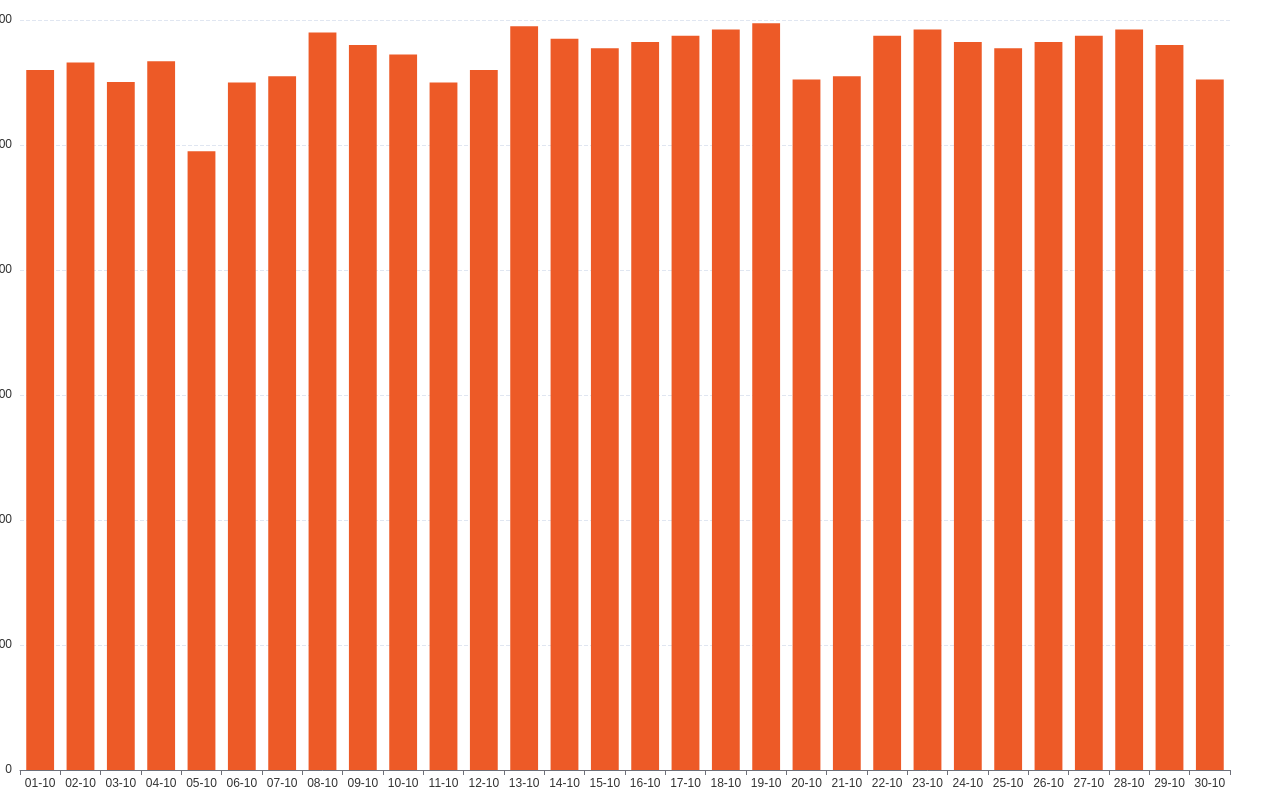
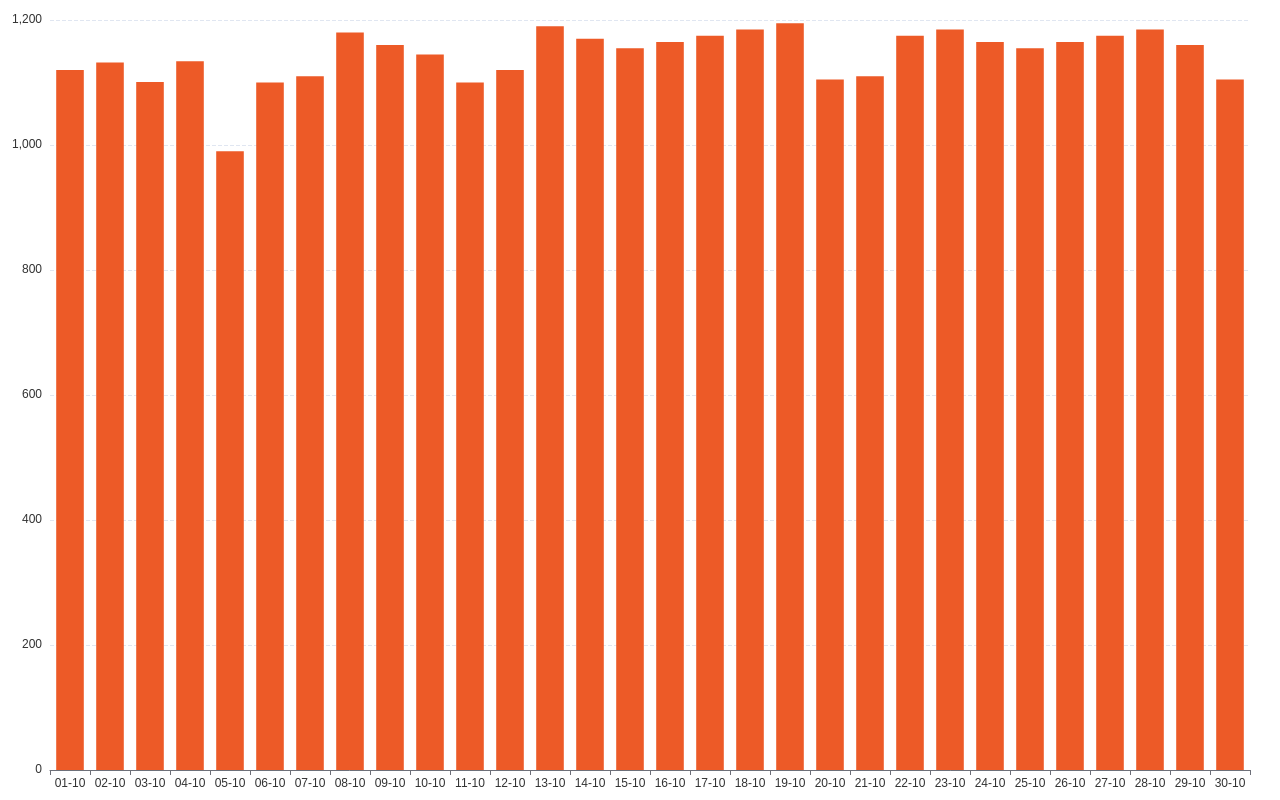
Before and after one commit to thuongtran054/wireframe-template-chart, a plain HTML site: page bar-chart-time-series.html in a window 1280 px wide. Drawn offline with nearby package versions, Linux system fonts and the light colour scheme.

Commit message:
thuongtd update grid

```diff
--- a/bar-chart-time-series.html
+++ b/bar-chart-time-series.html
@@ -76,8 +76,8 @@
       },
       grid: {
         top: 20,
-        left: 20,
-        right: 50,
+        left: 50,
+        right: 30,
         bottom: 30
       }
     };
```
